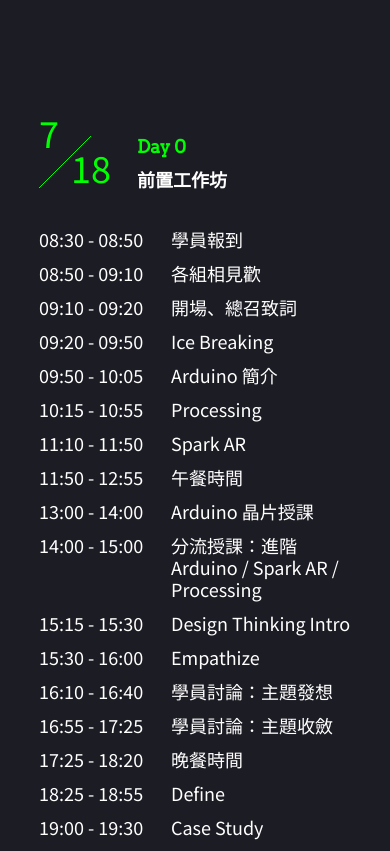
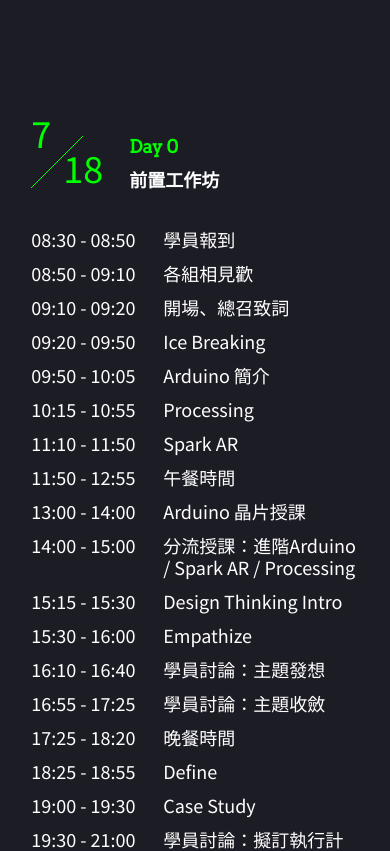
Before and after one commit to openchi-workshop/2021-official-site, a Vue app: page / in a window 390 px wide. Shown: the part 3160-4011 px from the top of the page. Built offline with nearby package versions, Linux system fonts and the light colour scheme.

Commit message:
fix: remove overflow of program card

```diff
--- a/src/views/Home/Program/ProgramItem.vue
+++ b/src/views/Home/Program/ProgramItem.vue
@@ -117,10 +117,10 @@ $sm: 576px;
 }
 
 .schedule {
+  width: 100%;
   display: flex;
   flex-direction: row;
   margin-bottom: 12px;
-  min-width: 300px;
 
   &__time {
     width: 120px;
--- a/src/views/Home/Program/index.vue
+++ b/src/views/Home/Program/index.vue
@@ -60,6 +60,18 @@ $sm: 576px;
     grid-template-columns: repeat(auto-fit, minmax(100vw, 1fr));
   }
 
+  &__image {
+    position: absolute;
+    top: 50%;
+    right: 0;
+    width: 192px;
+    height: 219px;
+
+    @media (max-width: 576px) {
+      display: none;
+    }
+  }
+
   &__banner {
     @media (max-width: $md) {
       min-height: 300px;
@@ -87,18 +99,7 @@ $sm: 576px;
 
     @media (max-width: $sm) {
       margin-bottom: 100px;
-    }
-  }
-
-  &__image {
-    position: absolute;
-    top: 50%;
-    right: 0;
-    width: 192px;
-    height: 219px;
-
-    @media (max-width: 576px) {
-      display: none;
+      padding: 0 8%;
     }
   }
 }
```
